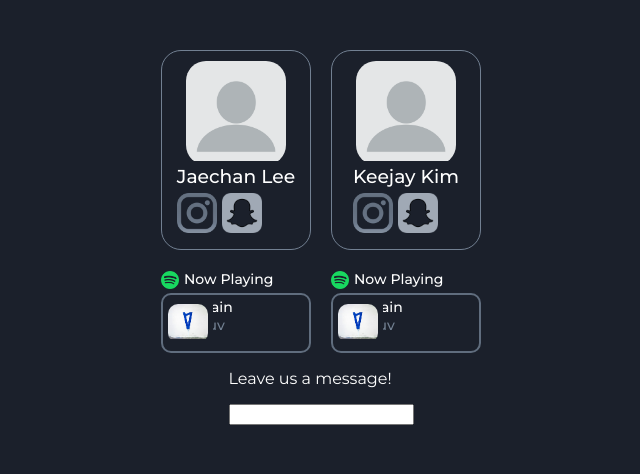
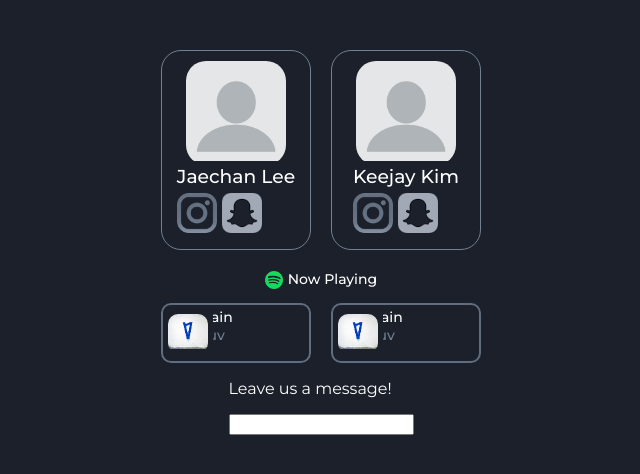
Before and after one commit to KeejayK/dorm_qr, a Next.js app: page / in a window 1280 px wide. Shown: the top 474 px of the page, without its empty margins (319-959 px from the left). Built offline with nearby package versions, Linux system fonts and the light colour scheme.

Commit message:
centered now playing

```diff
--- a/pages/Spotify.js
+++ b/pages/Spotify.js
@@ -3,16 +3,20 @@ import Image from 'next/image'
 
 const Spotify = () => {
     return (
+        <div className={styles.main}>
             <div className={styles.spotify}>
 
-            <div className={styles.jaeSpotify}>
                 <div className={styles.lableContainer}>
                     <a href='https://www.snapchat.com/add/keejaykim?share_id=L1zGgiZmtcQ&locale=en-US'>
                             <Image src='/spotify1.png' width={18} height={18}/>
                     </a>
                     <p className={styles.lable}>Now Playing</p>
+                </div>
 
-                </div>
+                <div className={styles.songs}>
+
+                    <div className={styles.jaeSpotify}>
+
                     <div className={styles.current}>
                         <div style = {{borderRadius: '10px', overflow: 'hidden'}}>
                             <Image src = '/paris_cover.jpg' layout={'fixed'} height={35} width={40}/>
@@ -32,13 +36,6 @@ const Spotify = () => {
 
                     </div>
                     <div className={styles.keejaySpotify}>
-                <div className={styles.lableContainer}>
-                    <a href='https://www.snapchat.com/add/keejaykim?share_id=L1zGgiZmtcQ&locale=en-US'>
-                            <Image src='/spotify1.png' width={18} height={18}/>
-                    </a>
-                    <p className={styles.lable}>Now Playing</p>
-
-                </div>
                     <div className={styles.current}>
                         <div style = {{borderRadius: '10px', overflow: 'hidden'}}>
                             <Image src = '/paris_cover.jpg' layout={'fixed'} height={35} width={40}/>
@@ -55,7 +52,13 @@ const Spotify = () => {
                     </div>
 
                 </div>
+
             </div>
+
+            </div>
+
+        </div>
+
      );
 }
 
--- a/styles/Spotify.module.css
+++ b/styles/Spotify.module.css
@@ -1,10 +1,20 @@
+
+.main {
+    display: flex;
+    justify-content: center;
+}
 
 .spotify {
     display: flex;
-    justify-content: center;
+    flex-direction: column;
+    align-items: center;
+}
+
+.songs {
+    margin-top: 10px;
+    display: flex;
     gap: 20px;
 }
-
 
 .jaeContact {
     display:flex;
```
Lines whose indentation alone changed are shown as unchanged.
